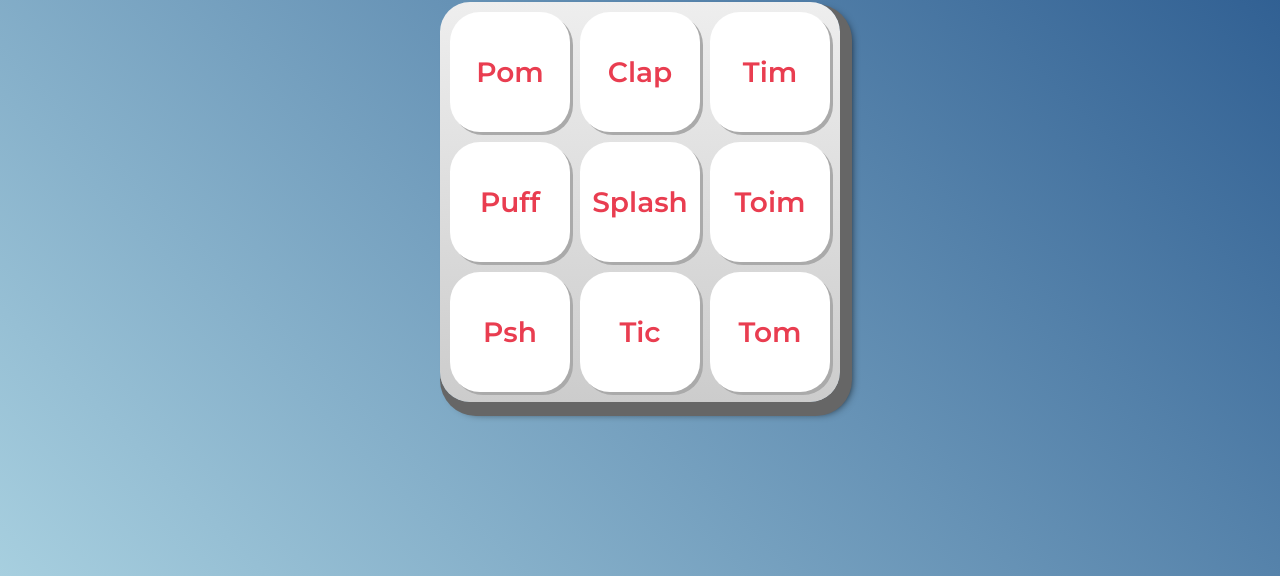
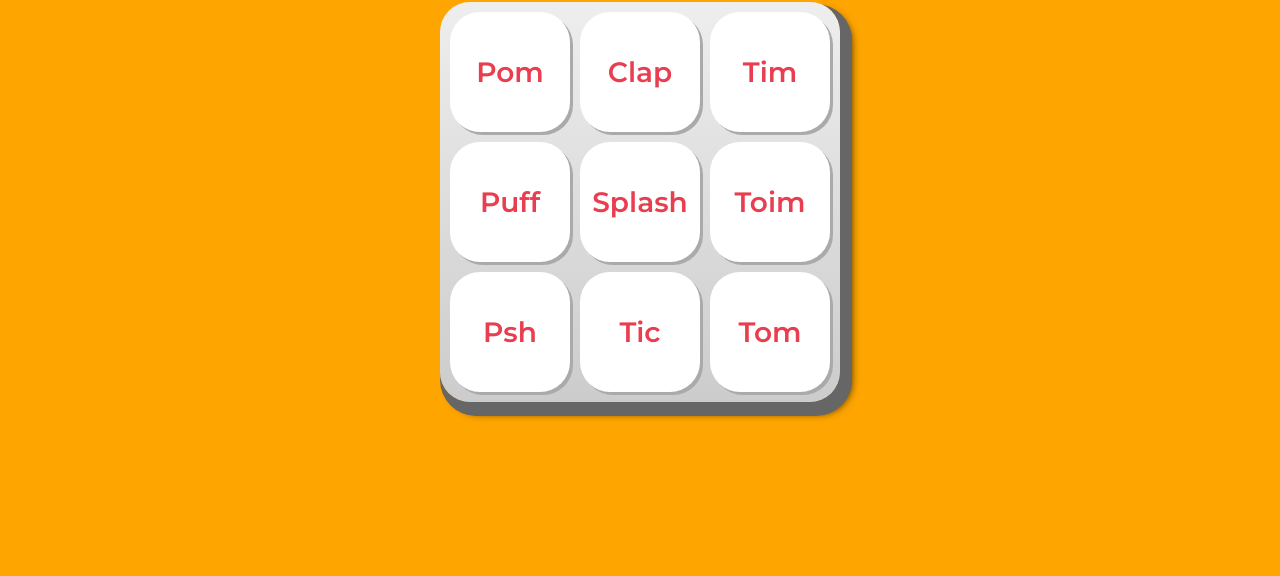
Before and after one commit to melissalopesbueno/terceiro_repositorio, a plain HTML site: page aluramidi-curso-arquivos-iniciais/index.html in a window 1280 px wide. Shown: the part 224-800 px from the top of the page. Drawn offline with Linux system fonts and the light colour scheme.

Commit message:
Update estilos.css

```diff
--- a/aluramidi-curso-arquivos-iniciais/css/estilos.css
+++ b/aluramidi-curso-arquivos-iniciais/css/estilos.css
@@ -9,6 +9,11 @@
 body {
   align-items: center;
   background: linear-gradient(45deg, #a7cfdf 0%,#23538a 100%);
+  background-color: #FFA500; /* Cor de fundo */
+  background-image: url(); /* Imagem de fundo */
+  background-repeat: no-repeat; /* Evitar repetição da imagem */
+  background-size: cover; /* Redimensionar a imagem para cobrir o elemento */
+  background-position: center; /* Posição do fundo no centro */
   display: flex;
   justify-content: center;
   flex-direction: column;
```
